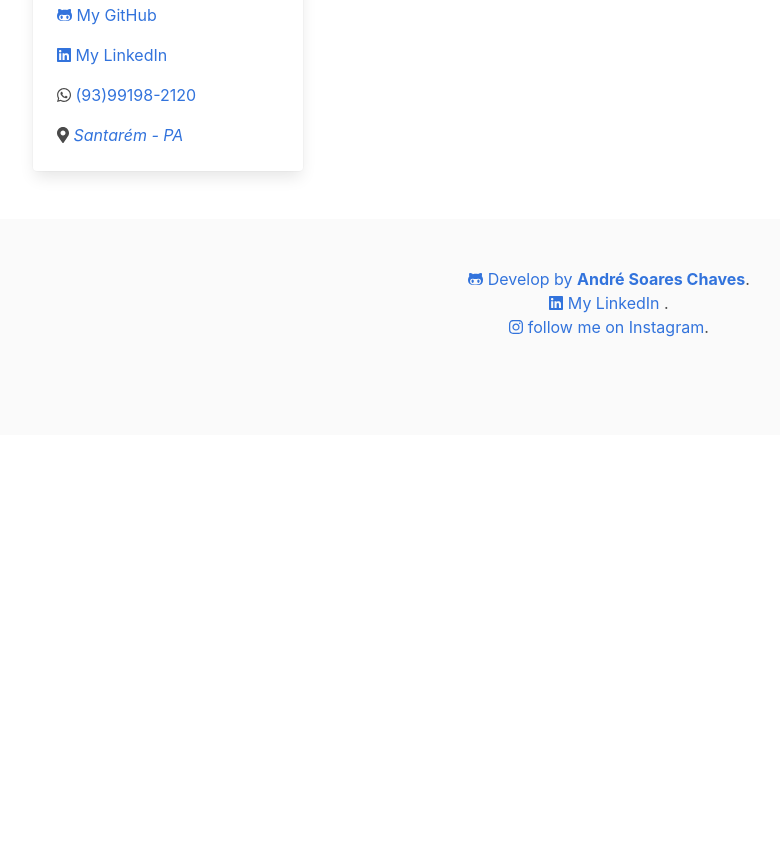
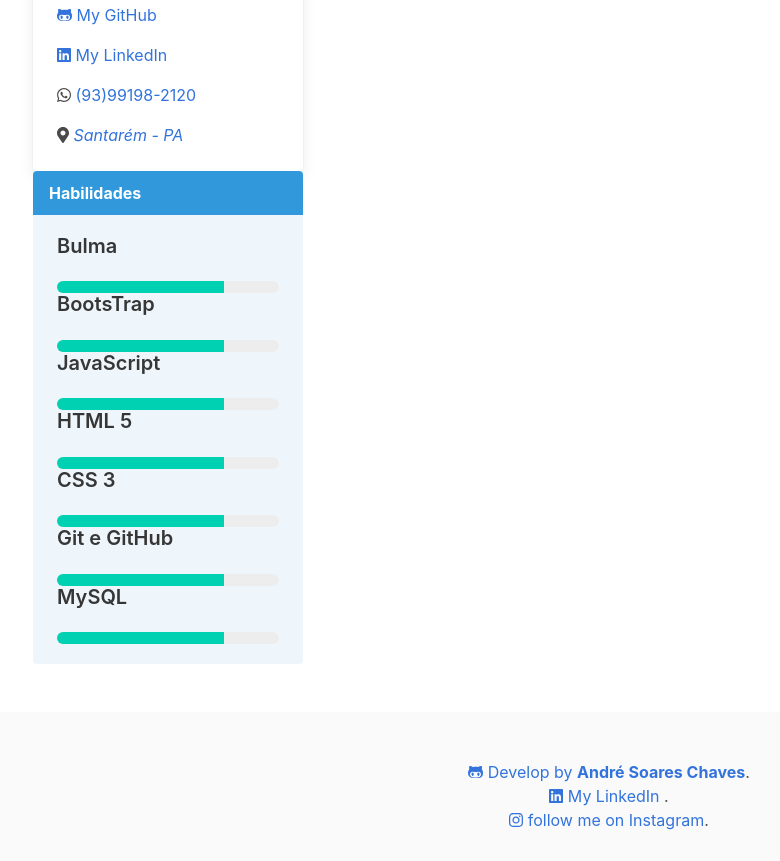
Before and after one commit to AndreChavs/projeto-portfolio, a plain HTML site: page index.html in a window 1280 px wide. Shown: the part 512-1373 px from the top of the page, without its empty margins (31-811 px from the left). Before the commit the page ends 947 px from the top, so only its background shows below. Drawn offline with Linux system fonts and the light colour scheme.

Commit message:
add habilidades

```diff
--- a/index.html
+++ b/index.html
@@ -52,7 +52,7 @@
             <div class="container">
                 <div class="columns">
             <!--SideBar-->
-                    <aside class="column is-3">
+                <aside class="column is-3">
                 <!--Card-->
                 <section class="container" id="card">
                     <div class="card">
@@ -83,12 +83,48 @@
                 </section>
                 <!--Fim do Card-->
                 <!--Habilidades-->
-
+                <section class="container" id="tecnologias">
+                    <article class="message is-info">
+                        <div class="message-header">
+                            <p>Habilidades</p>
+                        </div>
+                        <div class="message-body">
+                            <div>
+                                <h3 class="title is-5">Bulma</h3>
+                                <progress class="progress is-small is-primary" value="75" max="100"></progress>
+                            </div>
+                            <div>
+                                <h3 class="title is-5">BootsTrap</h3>
+                                <progress class="progress is-small is-primary" value="75" max="100"></progress>
+                            </div>
+                            <div>
+                                <h3 class="title is-5">JavaScript</h3>
+                                <progress class="progress is-small is-primary" value="75" max="100"></progress>
+                            </div>
+                            <div>
+                                <h3 class="title is-5">HTML 5</h3>
+                                <progress class="progress is-small is-primary" value="75" max="100"></progress>
+                            </div>
+                            <div>
+                                <h3 class="title is-5">CSS 3</h3>
+                                <progress class="progress is-small is-primary" value="75" max="100"></progress>
+                            </div>
+                            <div>
+                                <h3 class="title is-5">Git e GitHub</h3>
+                                <progress class="progress is-small is-primary" value="75" max="100"></progress>
+                            </div>
+                            <div>
+                                <h3 class="title is-5">MySQL</h3>
+                                <progress class="progress is-small is-primary" value="75" max="100"></progress>
+                            </div>
+                        </div>
+                    </article>
+                </section>
                 <!--Fim de Habilidades-->
                 <!--Linguas-->
 
                 <!--Fim de Linguas-->
-                    </aside>
+                </aside>
             <!--SideBar-->
             <!--Conteúdo central-->
                     <div class="column">
```
